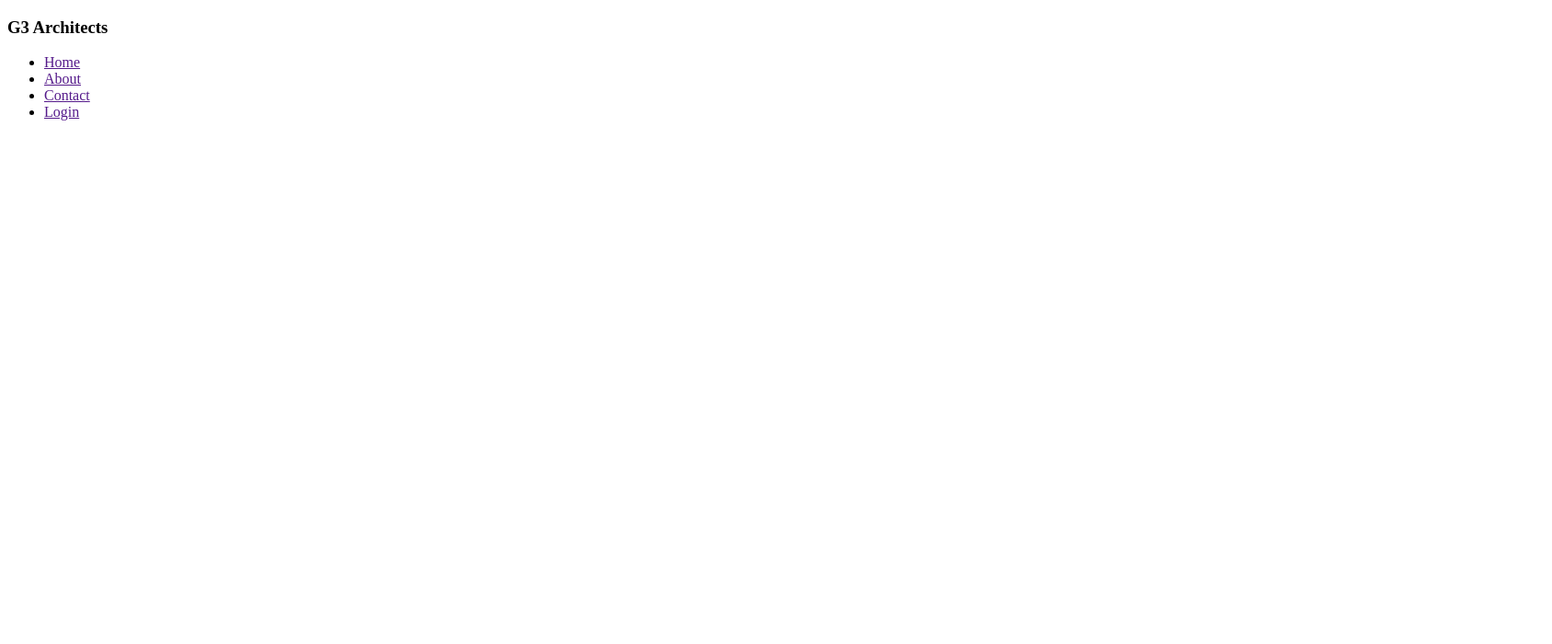
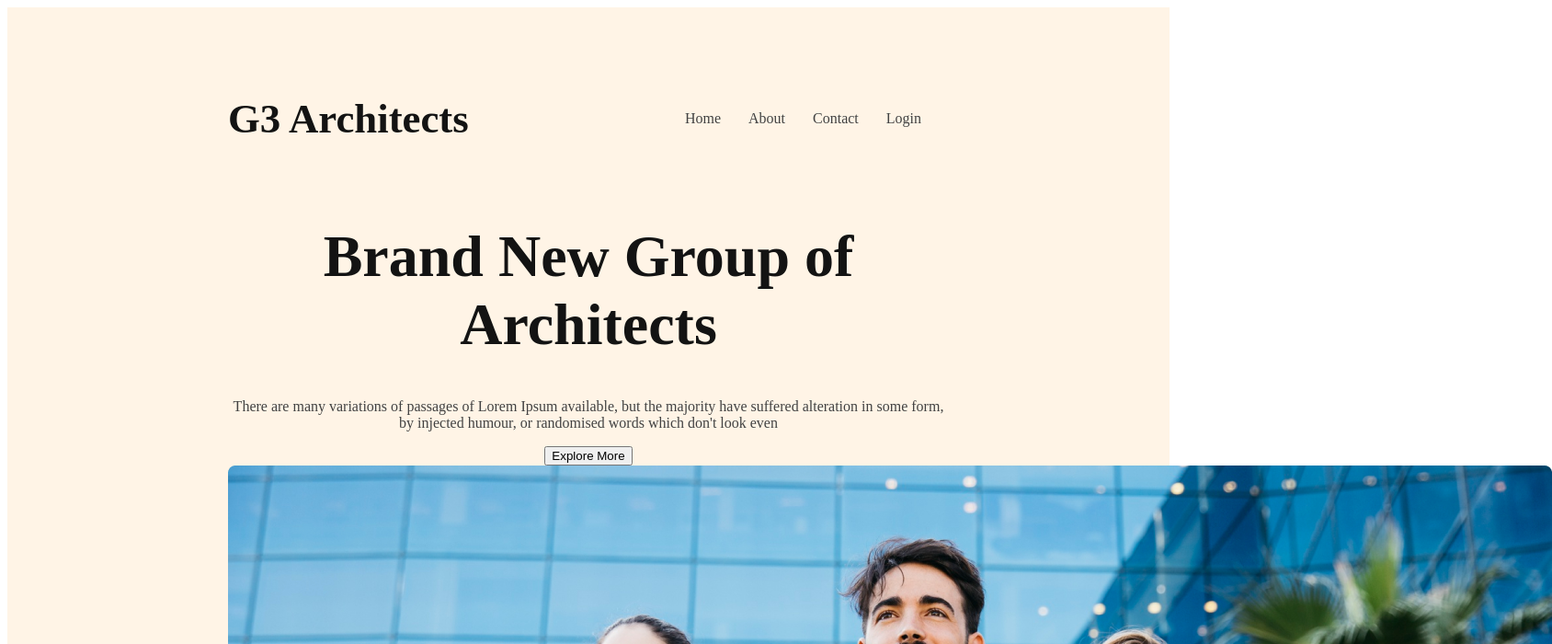
Before and after one commit to utshamondal4418/g3-architects-website, a plain HTML site: page index.html in a window 1280 px wide. Shown: the top 700 px of the page at 92% size, 1688 px wide, since content can reach past the window. Drawn offline with Linux system fonts and the light colour scheme.

Commit message:
banner content added

```diff
--- a/index.html
+++ b/index.html
@@ -9,7 +9,7 @@
 <body>
     <header>
     <nav>
-    <h3>G3 Architects</h3>
+    <h3 class="nav-title">G3 Architects</h3>
         <ul>
             <li><a href="">Home</a></li>
             <li><a href="">About</a></li>
@@ -17,6 +17,14 @@
             <li><a href="">Login</a></li>
         </ul>
     </nav>
+    <div class="banner">
+    <div class="banner-content">
+        <h1 class="banner-title">Brand New Group of Architects</h1>
+        <p class="banner-description">There are many variations of passages of Lorem Ipsum available, but the majority have suffered alteration in some form, by injected humour, or randomised words which don't look even</p>
+        <button class="btn-primary">Explore More</button>
+    </div>
+        <img src="images/banner.png" alt="">
+    </div>
     </header>
     <main>
 
--- a/styles/architect.css
+++ b/styles/architect.css
@@ -1,6 +1,7 @@
 /* work sans font from google fonts */
 @import url('https://fonts.googleapis.com/css2?family=Work+Sans:ital,wght@0,100..900;1,100..900&display=swap');
 
+/* shared styles */
 *{
     // <uniquifier>: Use a unique and descriptive class name
 // <weight>: Use a value from 100 to 900
@@ -12,3 +13,50 @@
   font-style: normal;
 }
 }
+.btn-primary{
+
+}
+/* header styles */
+header{
+  background: rgba(255, 144, 14, 0.10);
+  padding: 50px 240px;
+}
+nav{
+  display: flex;
+  justify-content: space-between;
+  align-items: center;
+}
+nav > ul {
+display: flex;
+
+}
+nav li {
+  list-style: none;
+  margin-right: 30px;
+  font-weight: 500;
+  font-size: 1rem;
+}
+nav li a {
+  text-decoration: none;
+  color: #424242;
+
+}
+.nav-title{
+  font-size: 2.8rem;
+  font-weight: 700;
+  color: #131313;
+}
+/* banner styles */
+.banner-content{
+  max-width: 800px;
+  text-align: center;
+  margin: 0 auto;
+}
+.banner-title{
+  font-size: 4rem;
+  font-weight: 700;
+  color: #131313;
+}
+.banner-description{
+  color: #424242;
+}
```
